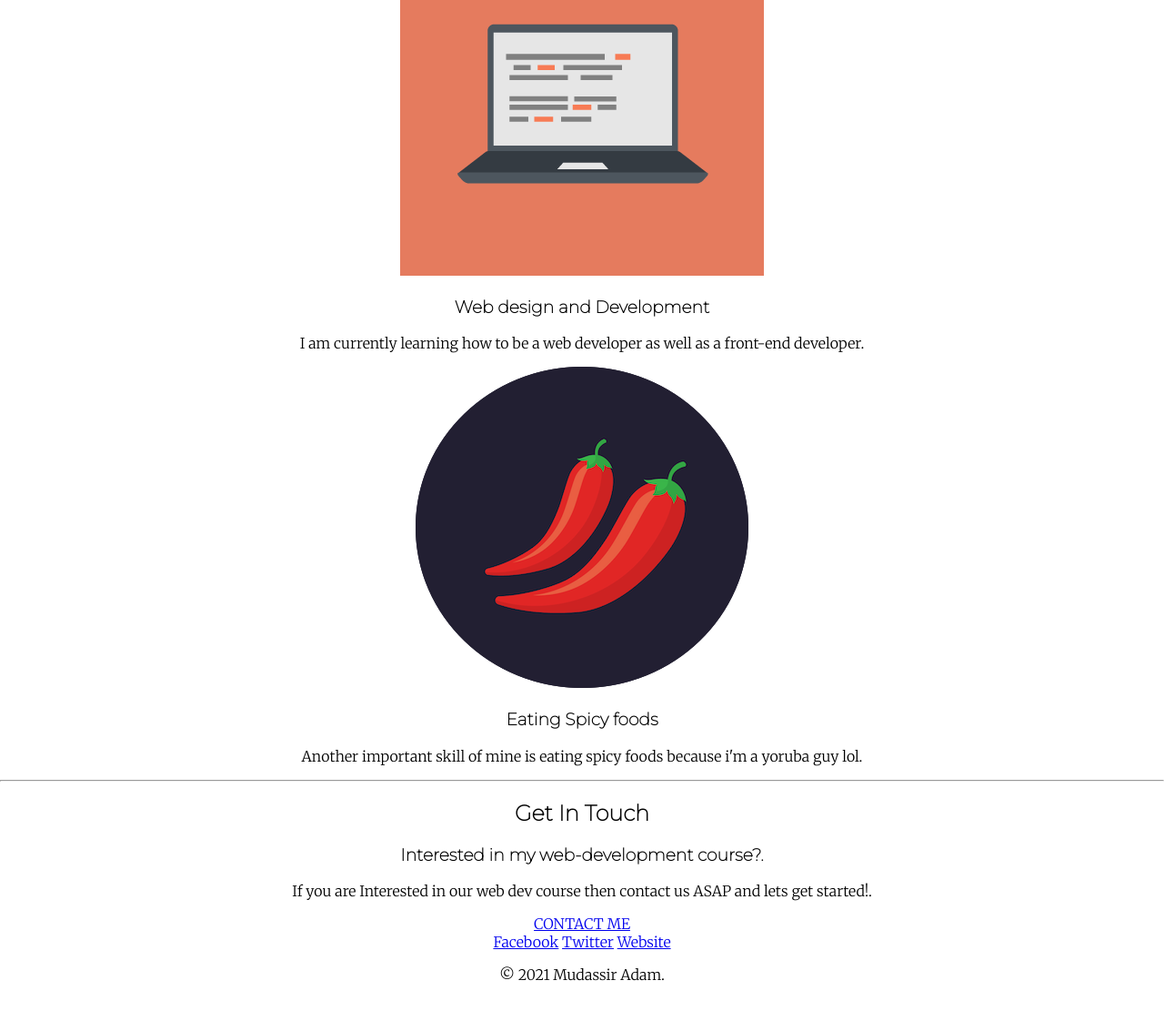
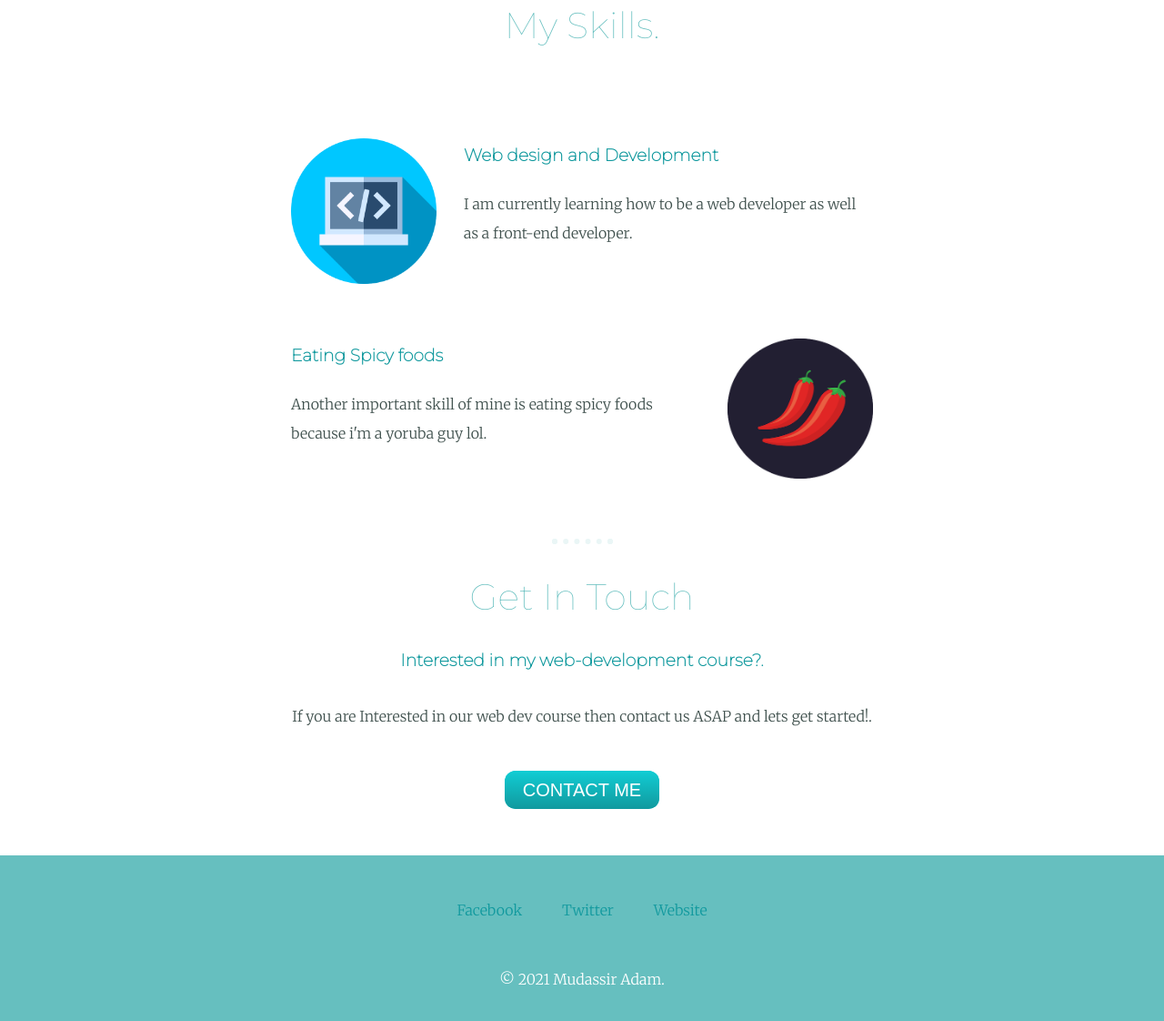
Before and after one commit to shehu65/cv, a plain HTML site: page index.html in a window 1280 px wide. Shown: the part 1146-2268 px from the top of the page at 91% size. Before the commit the page ends 2243 px from the top, so only its background shows below. Drawn offline with Linux system fonts and the light colour scheme; files whose address does not match are found by name.

Commit message:
Add files via upload

```diff
--- a/css/styles.css
+++ b/css/styles.css
@@ -2,22 +2,47 @@ body {
   text-align: center;
   margin: 0;
   font-family: 'Merriweather', serif;
+  color:#40514E
 }
 
 h1 {
   font-family: 'Sacramento', cursive;
-  margin-top: 0;
-  font-size: 562.5%;
+  line-height: 2;
+  margin: 50px auto 0 auto;
+  font-size: 5.625rem;
+color: #66BFBF
 }
-
 h2 {
+  font-weight: normal;
   font-family: 'Montserrat', sans-serif;
+  font-size: 2.5rem;
+  color: #66BFBF
 }
 
 h3 {
   font-family: 'Montserrat', sans-serif;
+  color: #11999E;
 }
-
+hr
+{
+  border: dotted #EAF6F6 6px;
+  border-bottom: none;
+  width: 55px;
+}
+a
+{
+  text-decoration: none;
+  margin: 10px 20px;
+}
+.profile-pic
+{
+  width: 10%;
+  padding-top: 20px;
+}
+.footer-link
+{
+  color: #11999E;
+}
 .top {
   background-color: #E4F9F5;
   padding-top: 100px;
@@ -27,19 +52,89 @@ h3 {
 .middle-container {
 
 }
+.hr{
+  border-style: dotted;
+  width: 30%;
+  border-color: grey;
+}
 
 .bottom-container {
-
+  background-color: #66BFBF;
+padding: 50px 0 40px;
+margin: 60px auto 0;
 }
-
 .top-cloud {
   position: absolute;
   right: 300px;
   top: 50px;
 }
+.bottom-cloud
+  {
+    position: absolute;
+    top: 300px;
+    left: 200px;
 
-.bottom-cloud {
-  position: absolute;
-  left: 300px;
-  bottom: 300px;
+  }
+
+.skill-row
+{
+  width: 50%;
+  margin: 100px auto 100px auto;
+  text-align:left;
+  line-height: 2;
 }
+.skill-s
+{
+  width: 25%;
+  float: left;
+  margin-right: 30px;
+}
+.skills-s
+{
+  width: 25%;
+  float: right;
+  margin-left: 30px;
+}
+.copyrite
+{
+  color: white;
+}
+
+.if
+{
+  margin: 40px auto 60px auto;
+}
+.btn {
+  background: #11CDD4;
+  background-image: -webkit-linear-gradient(top, #11CDD4, #11999e);
+  background-image: -moz-linear-gradient(top, #11CDD4, #11999e);
+  background-image: -ms-linear-gradient(top, #11CDD4, #11999e);
+  background-image: -o-linear-gradient(top, #11CDD4, #11999e);
+  background-image: linear-gradient(to bottom, #11CDD4, #11999e);
+  -webkit-border-radius: 12;
+  -moz-border-radius: 12;
+  border-radius: 12px;
+  font-family: Arial;
+  color: #ffffff;
+  font-size: 20px;
+  padding: 10px 20px 10px 20px;
+  text-decoration: none;
+}
+
+.btn:hover {
+  background: #30e3cb;
+  background-image: -webkit-linear-gradient(top, #30e3cb, #2bc4ad);
+  background-image: -moz-linear-gradient(top, #30e3cb, #2bc4ad);
+  background-image: -ms-linear-gradient(top, #30e3cb, #2bc4ad);
+  background-image: -o-linear-gradient(top, #30e3cb, #2bc4ad);
+  background-image: linear-gradient(to bottom, #30e3cb, #2bc4ad);
+  text-decoration: none;
+}
+.footer-link:hover
+{
+  color: white;
+}
+.copyrite
+{
+  padding-top: 40px;
+}
--- a/index.html
+++ b/index.html
@@ -13,35 +13,35 @@
   <div class="top">
     <img class="top-cloud" src="images/cloud.png" alt="">
     <h1>Mudassir Adam</h1>
-    <p>A web developer</p>
+    <h2>A web developer</h2>
     <img class="bottom-cloud" src="images/cloud.png" alt="">
     <img src="images/mountain.png" alt="">
   </div>
   <div class="middle-container">
   <div class="profile">
-    <img class="profile-pic"src="C:\Users\Admin\Desktop\CSS-My site\images\CSS - My Site Images\angela.png" alt="">
+    <img class="profile-pic"src="C:\Users\Admin\Desktop\CSS-My site\man.png" alt="">
     <h2>Hello.</h2>
     <p>Lorem ipsum dolor sit amet, vitae volutpat, dui conubia, dolor urna. Non auctor, montes nulla distinctio.</p>
   </div>
-  <hr>
+<hr>
   <div class="skills">
     <h2>My Skills.</h2>
     <div class="skill-row">
-      <img class="skills-s" src="C:\Users\Admin\Desktop\CSS-My site\images\CSS - My Site Images\computer.png" alt="">
+      <img class="skill-s" src="C:\Users\Admin\Desktop\CSS-My site\programming.png" alt="">
       <h3>Web design and Development</h3>
       <p>I am currently learning how to be a web developer as well as a front-end developer.</p>
     </div>
     <div class="skill-row">
-      <img class="skill-rows" src="C:\Users\Admin\Desktop\CSS-My site\images\CSS - My Site Images\chillies.png" alt="">
+      <img class="skills-s" src="C:\Users\Admin\Desktop\CSS-My site\images\CSS - My Site Images\chillies.png" alt="">
       <h3>Eating Spicy foods</h3>
       <p>Another important skill of mine is eating spicy foods because i'm a yoruba guy lol.</p>
     </div>
   </div>
   <hr>
   <div class="contact-me">
-    <h2>Get In Touch</h2>
-    <h3>Interested in my web-development course?.</h3>
-    <p>If you are Interested in our web dev course then contact us ASAP and lets get started!.</p>
+    <h2 class="get">Get In Touch</h2>
+    <h3 class="Interested">Interested in my web-development course?.</h3>
+    <p class="if">If you are Interested in our web dev course then contact us ASAP and lets get started!.</p>
     <a class="btn" href="mailto:name@email.com">CONTACT ME</a>
   </div>
 </div>
@@ -51,8 +51,7 @@
   <a class="footer-link" href="https://www.facebook.com/shehu mudasir">Facebook</a>
   <a class="footer-link" href="https://twitter.com/@mudatthir_">Twitter</a>
   <a class="footer-link" href="https://www.appbrewery.co/">Website</a>
-  <p>© 2021 Mudassir Adam.</p>
+  <p class="copyrite">© 2021 Mudassir Adam.</p>
 </div>
 </body>
-
 </html>
```
Also changed, not shown: man.png (added), programming.png (added), 1 other file.
